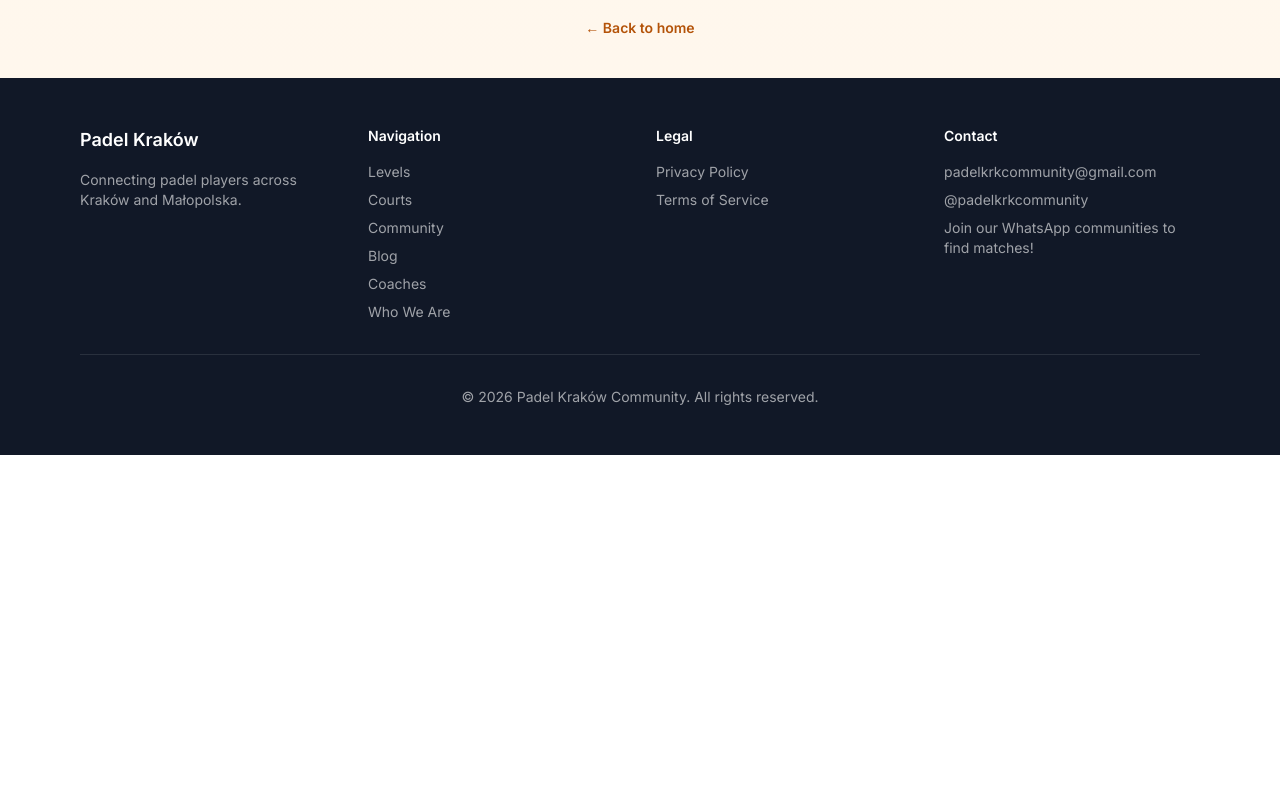
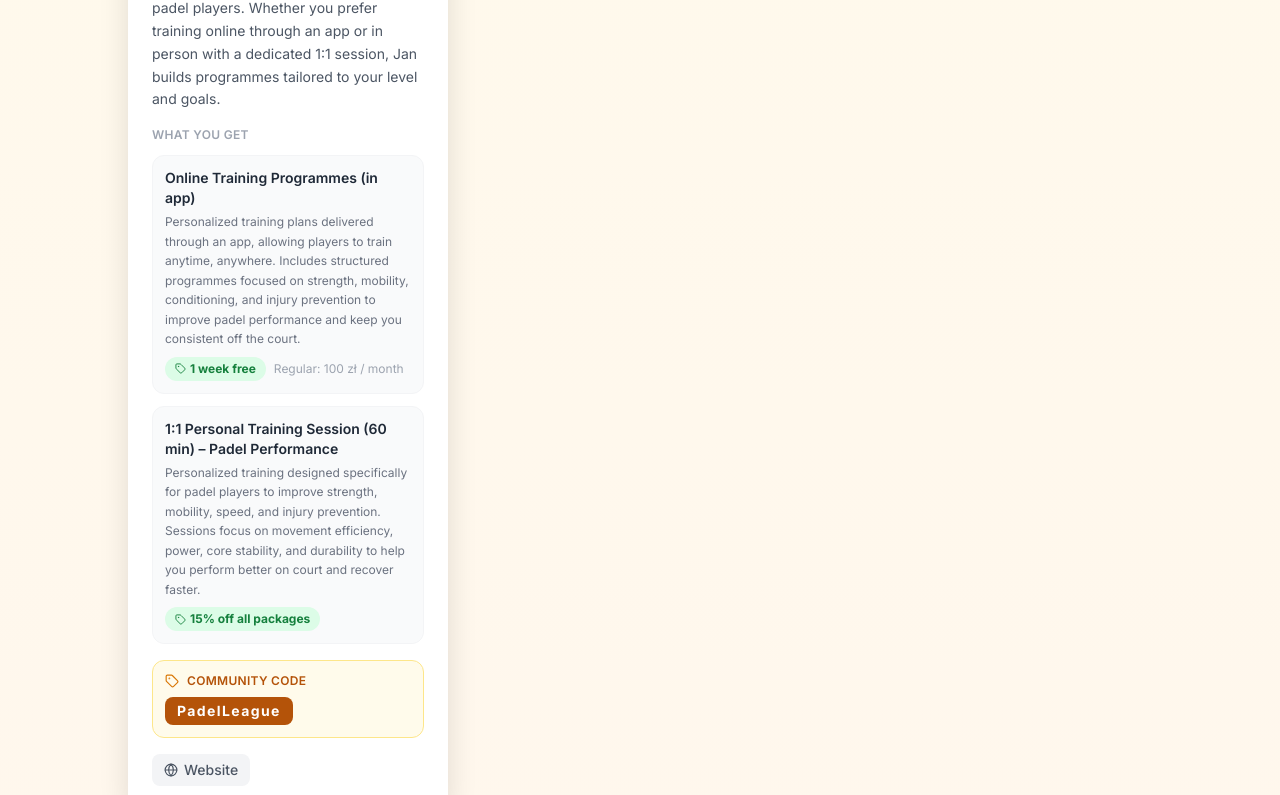
Before and after one commit to Gitperez288/padel-krakow, a Next.js app: page /sponsors in a window 1280 px wide. Shown: the part 1217-2012 px from the top of the page. Before the commit the page ends 1672 px from the top, so only its background shows below. Built offline with nearby package versions, Linux system fonts and the light colour scheme.

Commit message:
sponsors: add Jan Głazek with services/benefits card layout

```diff
--- a/src/app/sponsors/page.tsx
+++ b/src/app/sponsors/page.tsx
@@ -132,18 +132,48 @@ export default function SponsorsPage() {
                         {sponsor.description}
                       </p>
 
-                      {/* Discount code */}
+                      {/* Services */}
+                      {sponsor.services && sponsor.services.length > 0 && (
+                        <div className="mt-4 space-y-3">
+                          <p className="text-xs font-semibold text-gray-400 uppercase tracking-wide">
+                            What you get
+                          </p>
+                          {sponsor.services.map((service, i) => (
+                            <div
+                              key={i}
+                              className="bg-gray-50 border border-gray-100 rounded-xl p-3"
+                            >
+                              <p className="text-sm font-semibold text-gray-800 mb-1">
+                                {service.title}
+                              </p>
+                              <p className="text-xs text-gray-500 leading-relaxed mb-2">
+                                {service.description}
+                              </p>
+                              <div className="flex flex-wrap items-center gap-2">
+                                <span className="inline-flex items-center gap-1 bg-green-100 text-green-700 text-xs font-bold px-2.5 py-1 rounded-full">
+                                  <Tag size={11} />
+                                  {service.benefit}
+                                </span>
+                                {service.normalPrice && (
+                                  <span className="text-xs text-gray-400">
+                                    Regular: {service.normalPrice}
+                                  </span>
+                                )}
+                              </div>
+                            </div>
+                          ))}
+                        </div>
+                      )}
+
+                      {/* Promo code */}
                       {sponsor.discountCode && (
                         <div className="mt-4 bg-amber-50 border border-amber-200 rounded-xl p-3">
-                          <div className="flex items-center gap-2 mb-1">
+                          <div className="flex items-center gap-2 mb-2">
                             <Tag size={14} className="text-amber-600" />
                             <span className="text-xs font-semibold text-amber-700 uppercase tracking-wide">
-                              Member discount
+                              Community code
                             </span>
                           </div>
-                          <p className="text-xs text-gray-600 mb-2">
-                            {sponsor.discountDescription}
-                          </p>
                           <span className="inline-block bg-amber-700 text-white text-sm font-bold px-3 py-1 rounded-lg tracking-widest">
                             {sponsor.discountCode}
                           </span>
--- a/src/lib/sponsors.ts
+++ b/src/lib/sponsors.ts
@@ -1,3 +1,10 @@
+export type SponsorService = {
+  title: string;
+  description: string;
+  benefit: string;
+  normalPrice?: string;
+};
+
 export type Sponsor = {
   id: string;
   name: string;
@@ -7,7 +14,7 @@ export type Sponsor = {
   website: string | null;
   instagram: string | null;
   discountCode: string | null;
-  discountDescription: string | null;
+  services: SponsorService[];
   category: string;
 };
 
@@ -17,18 +24,31 @@ export type Sponsor = {
  * /sponsors page and the home-page preview section.
  */
 export const sponsors: Sponsor[] = [
-  // ── Add real sponsors below ──────────────────────────────────────────────
-  // {
-  //   id: "example-brand",
-  //   name: "Example Brand",
-  //   tagline: "The best gear for padel players",
-  //   description:
-  //     "Example Brand provides high-quality padel equipment and apparel for players of all levels.",
-  //   logo: "/media/sponsors/example-brand.png",
-  //   website: "https://www.example.com",
-  //   instagram: "https://www.instagram.com/examplebrand",
-  //   discountCode: "PADEL10",
-  //   discountDescription: "10% off your entire purchase — valid online & in-store.",
-  //   category: "Equipment",
-  // },
+  {
+    id: "jan-glazek",
+    name: "Jan Głazek",
+    tagline: "Certified Personal Trainer — Padel Performance Specialist",
+    description:
+      "Jan is a certified personal trainer who specialises in performance training for padel players. Whether you prefer training online through an app or in person with a dedicated 1:1 session, Jan builds programmes tailored to your level and goals.",
+    logo: null,
+    website: "https://share.google/EI51a20VeQI9pnwD5",
+    instagram: null,
+    discountCode: "PadelLeague",
+    category: "Personal Training",
+    services: [
+      {
+        title: "Online Training Programmes (in app)",
+        description:
+          "Personalized training plans delivered through an app, allowing players to train anytime, anywhere. Includes structured programmes focused on strength, mobility, conditioning, and injury prevention to improve padel performance and keep you consistent off the court.",
+        benefit: "1 week free",
+        normalPrice: "100 zł / month",
+      },
+      {
+        title: "1:1 Personal Training Session (60 min) – Padel Performance",
+        description:
+          "Personalized training designed specifically for padel players to improve strength, mobility, speed, and injury prevention. Sessions focus on movement efficiency, power, core stability, and durability to help you perform better on court and recover faster.",
+        benefit: "15% off all packages",
+      },
+    ],
+  },
 ];
```
